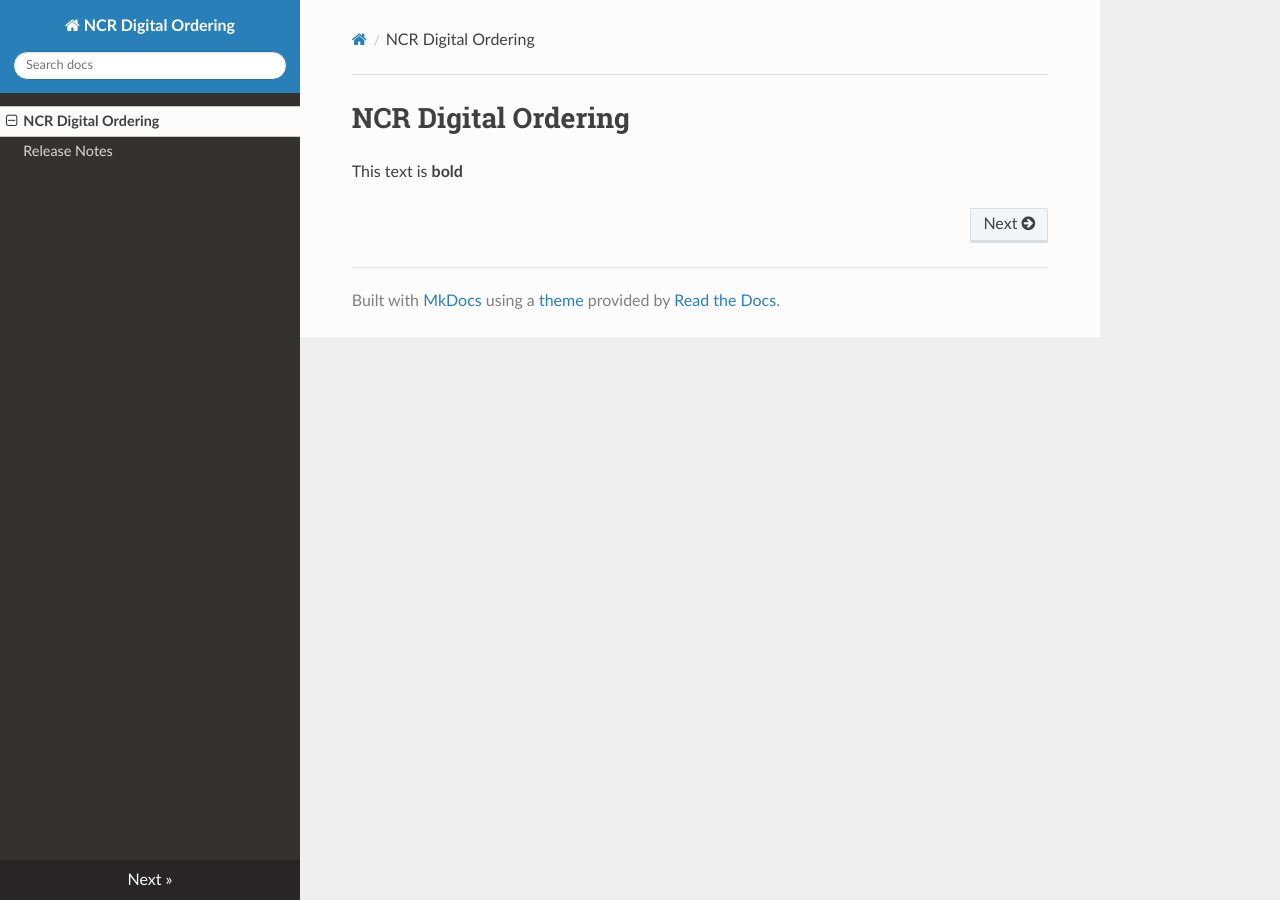
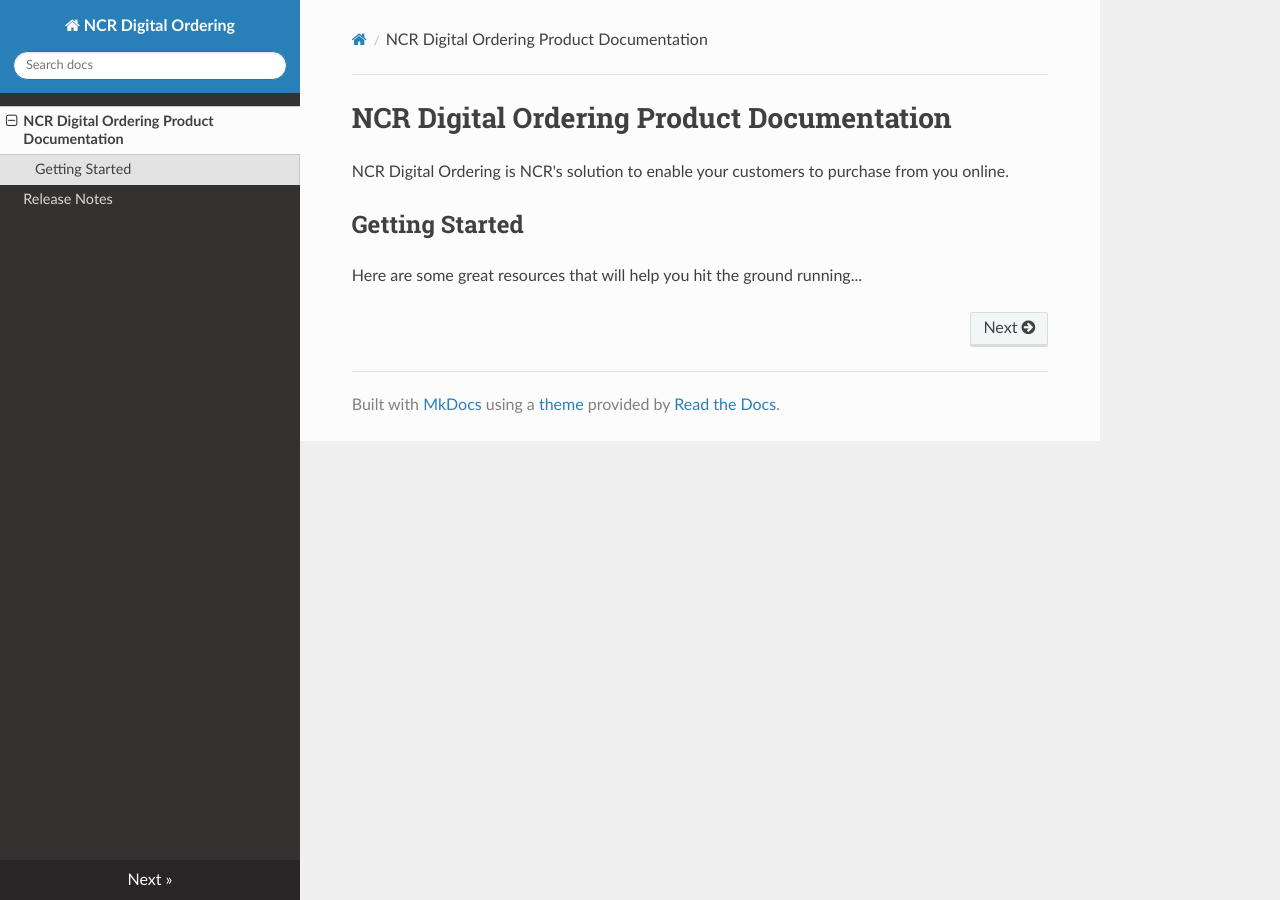
Before and after one commit to bz250090/techdoc-test, an MkDocs documentation site: the page built from docs/index.md, in a window 1280 px wide. Built offline with MkDocs 1.6.1, drawn with Linux system fonts in a browser that asks for light colours; nearby versions of some CDN libraries.

Commit message:
Update index.md

```diff
--- a/docs/index.md
+++ b/docs/index.md
@@ -1,2 +1,6 @@
-#NCR Digital Ordering
-This text is **bold**
+#NCR Digital Ordering Product Documentation
+
+NCR Digital Ordering is NCR's solution to enable your customers to purchase from you online.
+
+##Getting Started
+Here are some great resources that will help you hit the ground running...
```
